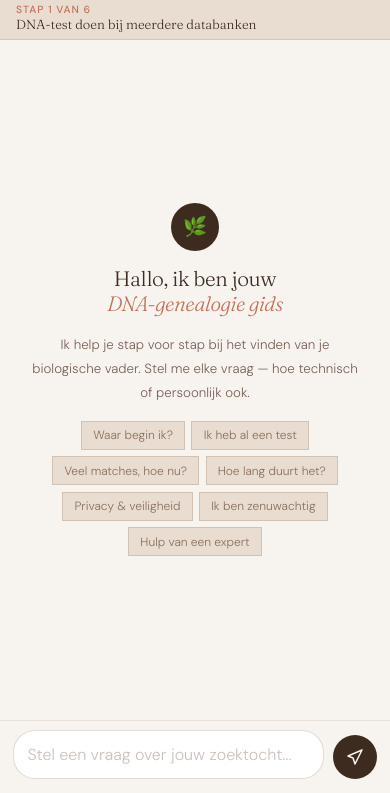
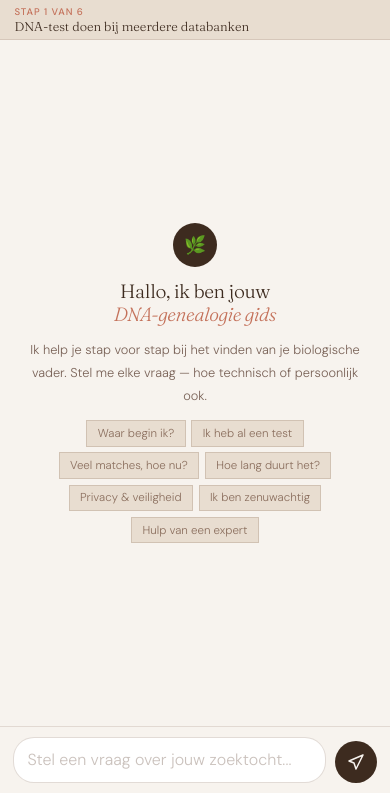
Before and after one commit to Stieba/dnaspoor-assistent, a website: page index.html in a window 390 px wide. Shown: the part 51-844 px from the top of the page. Drawn offline with Linux system fonts and the light colour scheme.

Commit message:
Refactor CSS for layout and mobile responsiveness
Updated layout and styles for improved responsiveness and fixed positioning.

```diff
--- a/index.html
+++ b/index.html
@@ -12,11 +12,11 @@
     --gold: #C9A84C; --text: #2C1810; --muted: #7A6358;
   }
   * { margin:0; padding:0; box-sizing:border-box; }
-  html { overscroll-behavior:none; -webkit-overflow-scrolling:touch; }
-  html, body { height:100dvh; overflow:hidden; font-family:'DM Sans',sans-serif; font-weight:300; background:var(--cream); color:var(--text); }
+
+  html, body { height:100%; background:var(--cream); font-family:'DM Sans',sans-serif; font-weight:300; color:var(--text); overflow:hidden; }
 
   /* TOP BAR */
-  .topbar { height:54px; background:var(--deep-brown); display:flex; align-items:center; justify-content:space-between; padding:0 1.2rem; border-bottom:1px solid rgba(255,255,255,0.07); flex-shrink:0; }
+  .topbar { position:fixed; top:0; left:0; right:0; height:54px; background:var(--deep-brown); display:flex; align-items:center; justify-content:space-between; padding:0 1.2rem; border-bottom:1px solid rgba(255,255,255,0.07); z-index:100; }
   .logo { font-family:'Fraunces',serif; font-size:1.15rem; color:var(--cream); font-weight:300; letter-spacing:-0.02em; }
   .logo em { color:var(--terracotta); font-style:italic; }
   .status { display:flex; align-items:center; gap:0.5rem; font-size:0.7rem; color:rgba(247,243,238,0.45); text-transform:uppercase; letter-spacing:0.08em; }
@@ -25,8 +25,8 @@
   .new-btn { background:rgba(247,243,238,0.08); border:1px solid rgba(247,243,238,0.12); color:rgba(247,243,238,0.65); font-size:0.7rem; padding:0.3rem 0.8rem; cursor:pointer; font-family:'DM Sans',sans-serif; text-transform:uppercase; letter-spacing:0.05em; transition:all 0.2s; }
   .new-btn:hover { background:rgba(196,113,90,0.3); color:var(--cream); }
 
-  /* LAYOUT */
-  .app { display:flex; flex:1; overflow:hidden; height:calc(100dvh - 54px); }
+  /* LAYOUT — desktop */
+  .app { position:fixed; top:54px; left:0; right:0; bottom:0; display:flex; overflow:hidden; }
 
   /* SIDEBAR */
   .sidebar { width:255px; background:#2A1E15; display:flex; flex-direction:column; flex-shrink:0; border-right:1px solid rgba(255,255,255,0.06); overflow-y:auto; }
@@ -44,19 +44,19 @@
   .sidebar-footer { margin-top:auto; padding:1rem; font-size:0.7rem; color:rgba(247,243,238,0.35); line-height:1.7; border-top:1px solid rgba(255,255,255,0.06); }
   .sidebar-footer a { color:var(--terracotta); text-decoration:none; font-weight:500; }
 
-  /* CHAT */
-  .chat { flex:1; display:flex; flex-direction:column; overflow:hidden; }
+  /* CHAT — desktop */
+  .chat { flex:1; display:flex; flex-direction:column; overflow:hidden; min-width:0; }
   .banner { padding:0.6rem 1.5rem; background:var(--sand); border-bottom:1px solid rgba(139,111,94,0.2); display:flex; align-items:center; justify-content:space-between; flex-shrink:0; }
   .banner-label { font-size:0.65rem; letter-spacing:0.1em; text-transform:uppercase; color:var(--terracotta); font-weight:500; }
   .banner-title { font-family:'Fraunces',serif; font-size:0.95rem; color:var(--deep-brown); }
   .banner-badge { background:var(--terracotta); color:var(--cream); font-size:0.62rem; letter-spacing:0.08em; text-transform:uppercase; padding:0.2rem 0.6rem; font-weight:500; }
 
-  .messages { flex:1; overflow-y:auto; padding:1.5rem; display:flex; flex-direction:column; gap:1.2rem; scroll-behavior:smooth; }
+  .messages { flex:1; overflow-y:auto; padding:1.5rem; display:flex; flex-direction:column; gap:1.2rem; scroll-behavior:smooth; -webkit-overflow-scrolling:touch; }
   .messages::-webkit-scrollbar { width:4px; }
   .messages::-webkit-scrollbar-thumb { background:var(--sand); }
 
   /* WELCOME */
-  .welcome { display:flex; flex-direction:column; align-items:center; justify-content:center; flex:1; text-align:center; gap:1.5rem; padding:2rem; min-height:300px; }
+  .welcome { display:flex; flex-direction:column; align-items:center; justify-content:center; flex:1; text-align:center; gap:1.5rem; padding:2rem; min-height:200px; }
   .welcome-icon { width:64px; height:64px; border-radius:50%; background:var(--deep-brown); display:flex; align-items:center; justify-content:center; font-size:1.6rem; }
   .welcome h2 { font-family:'Fraunces',serif; font-size:1.7rem; font-weight:300; color:var(--deep-brown); letter-spacing:-0.02em; line-height:1.2; }
   .welcome h2 em { font-style:italic; color:var(--terracotta); }
@@ -69,7 +69,7 @@
   .msg { display:flex; gap:0.8rem; animation:msgIn 0.3s ease; }
   @keyframes msgIn { from{opacity:0;transform:translateY(8px)} to{opacity:1;transform:translateY(0)} }
   .msg.user { flex-direction:row-reverse; }
-  .avatar { width:34px; height:34px; border-radius:50%; display:flex; align-items:center; justify-content:center; flex-shrink:0; font-size:0.9rem; font-family:'Fraunces',serif; }
+  .avatar { width:34px; height:34px; border-radius:50%; display:flex; align-items:center; justify-content:center; flex-shrink:0; font-size:0.9rem; }
   .msg.assistant .avatar { background:var(--deep-brown); color:var(--gold); }
   .msg.user .avatar { background:var(--terracotta); color:var(--cream); }
   .bubble { max-width:72%; padding:0.85rem 1.1rem; font-size:0.88rem; line-height:1.75; }
@@ -91,7 +91,7 @@
   @keyframes bounce { 0%,80%,100%{transform:translateY(0);opacity:0.4} 40%{transform:translateY(-6px);opacity:1} }
 
   /* INPUT */
-  .input-area { padding:1rem 1.5rem 1.2rem; background:var(--cream); border-top:1px solid rgba(139,111,94,0.15); flex-shrink:0; }
+  .input-area { padding:0.8rem 1.2rem 1rem; background:var(--cream); border-top:1px solid rgba(139,111,94,0.15); flex-shrink:0; }
   .input-row { display:flex; gap:0.6rem; align-items:flex-end; }
   textarea { flex:1; background:white; border:1.5px solid rgba(139,111,94,0.25); color:var(--text); font-family:'DM Sans',sans-serif; font-size:0.88rem; font-weight:300; padding:0.75rem 1rem; resize:none; line-height:1.6; min-height:46px; max-height:140px; outline:none; transition:border-color 0.2s; border-radius:0; }
   textarea:focus { border-color:var(--terracotta); }
@@ -101,29 +101,66 @@
   .send-btn:disabled { background:var(--sand); color:var(--warm-brown); cursor:not-allowed; }
   .hint { font-size:0.65rem; color:var(--muted); margin-top:0.4rem; opacity:0.6; }
 
-  /* MOBILE */
-  @media(max-width:650px) {
+  /* ── MOBILE ── */
+  @media (max-width:650px) {
+    /* Topbar */
+    .topbar { height:50px; padding:0 0.8rem; }
+    .status { display:none; }
+    .logo { font-size:1rem; }
+    .new-btn { font-size:0.65rem; padding:0.25rem 0.6rem; }
+
+    /* Hide sidebar */
     .sidebar { display:none; }
-    .bubble { max-width:88%; font-size:0.85rem; }
-    .banner { padding:0.4rem 1rem; }
-    .banner-title { font-size:0.82rem; }
+
+    /* Full-height layout using fixed positioning — werkt betrouwbaar op iOS */
+    .app {
+      top:50px;
+      bottom:0;
+      flex-direction:column;
+    }
+
+    /* Banner */
+    .banner { padding:0.35rem 0.9rem; flex-shrink:0; }
+    .banner-label { font-size:0.6rem; }
+    .banner-title { font-size:0.8rem; }
     .banner-badge { display:none; }
-    .messages { padding:0.8rem; gap:0.9rem; -webkit-overflow-scrolling:touch; overflow-y:auto; }
-    .input-area { padding:0.6rem 0.8rem; padding-bottom:max(0.9rem, env(safe-area-inset-bottom)); background:var(--cream); position:sticky; bottom:0; }
-    textarea { font-size:1rem; min-height:44px; padding:0.65rem 0.85rem; border-radius:22px; }
-    .send-btn { width:44px; height:44px; border-radius:50%; }
+
+    /* Messages scrollt in het resterende ruimte */
+    .messages { padding:0.8rem; gap:0.8rem; flex:1; overflow-y:auto; }
+
+    /* Bubbles */
+    .bubble { max-width:88%; font-size:0.85rem; padding:0.7rem 0.9rem; }
+
+    /* Welcome compacter */
+    .welcome { padding:1rem; gap:0.8rem; }
+    .welcome-icon { width:44px; height:44px; font-size:1.1rem; }
+    .welcome h2 { font-size:1.2rem; }
+    .welcome p { font-size:0.8rem; max-width:100%; }
+    .chips { gap:0.35rem; }
+    .chip { font-size:0.72rem; padding:0.3rem 0.65rem; }
+
+    /* Input — fixed aan onderkant, boven safe area */
+    .input-area {
+      flex-shrink:0;
+      padding:0.6rem 0.8rem;
+      padding-bottom:calc(0.6rem + env(safe-area-inset-bottom, 0px));
+      background:var(--cream);
+      border-top:1px solid rgba(139,111,94,0.2);
+    }
+    textarea {
+      font-size:16px; /* voorkomt auto-zoom op iOS */
+      min-height:42px;
+      max-height:100px;
+      padding:0.6rem 0.85rem;
+      border-radius:21px;
+      border-width:1.5px;
+    }
+    .send-btn {
+      width:42px;
+      height:42px;
+      border-radius:50%;
+    }
     .hint { display:none; }
-    .welcome { padding:1.2rem; gap:1rem; }
-    .welcome h2 { font-size:1.3rem; }
-    .welcome p { font-size:0.83rem; }
-    .welcome-icon { width:48px; height:48px; font-size:1.2rem; }
-    .chips { gap:0.4rem; }
-    .chip { font-size:0.75rem; padding:0.35rem 0.7rem; }
-    .topbar { height:48px; padding:0 0.8rem; }
-    .logo { font-size:1rem; }
-    .status { display:none; }
-    .new-btn { font-size:0.65rem; padding:0.25rem 0.6rem; }
-    .app { height:calc(100dvh - 48px); min-height: 0; }
   }
 </style>
 </head>
```
